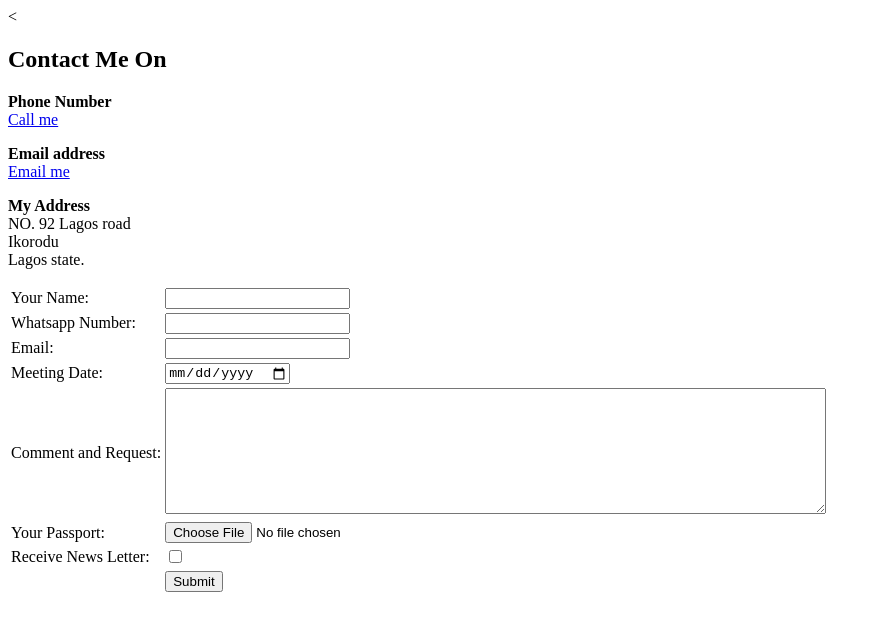
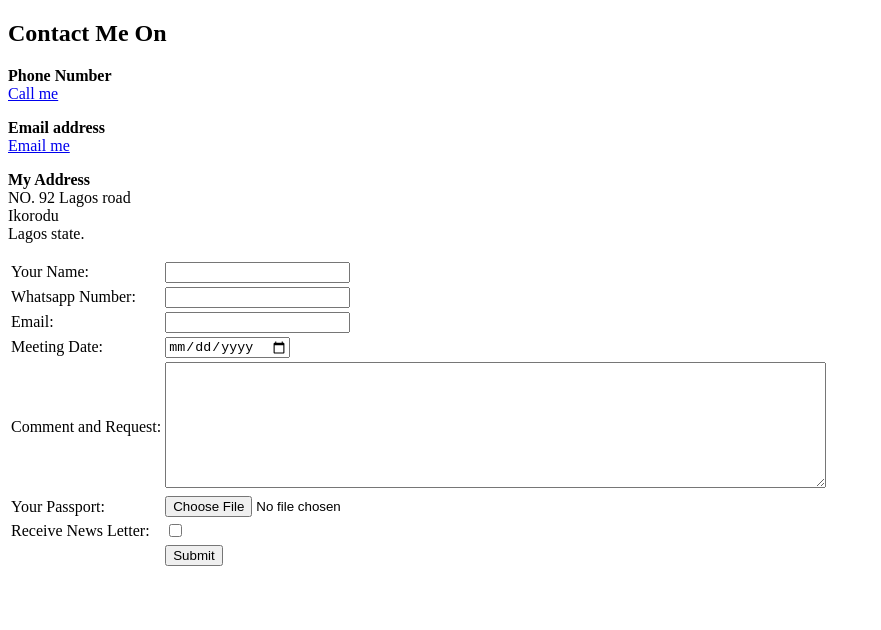
Before and after one commit to owolabi2/cv, a plain HTML site: page contact-me.html in a window 1280 px wide. Shown: the whole page, without its empty margins (0-881 px from the left). Drawn offline with Linux system fonts and the light colour scheme.

Commit message:
Update contact-me.html

```diff
--- a/contact-me.html
+++ b/contact-me.html
@@ -7,7 +7,7 @@
 </head>
 
 <body>
-  <<h2>Contact Me On</h2>
+  <h2>Contact Me On</h2>
 
     <p> <strong>Phone Number</strong> <br>
       <a href="tel:08102592803">Call me</a>
```
